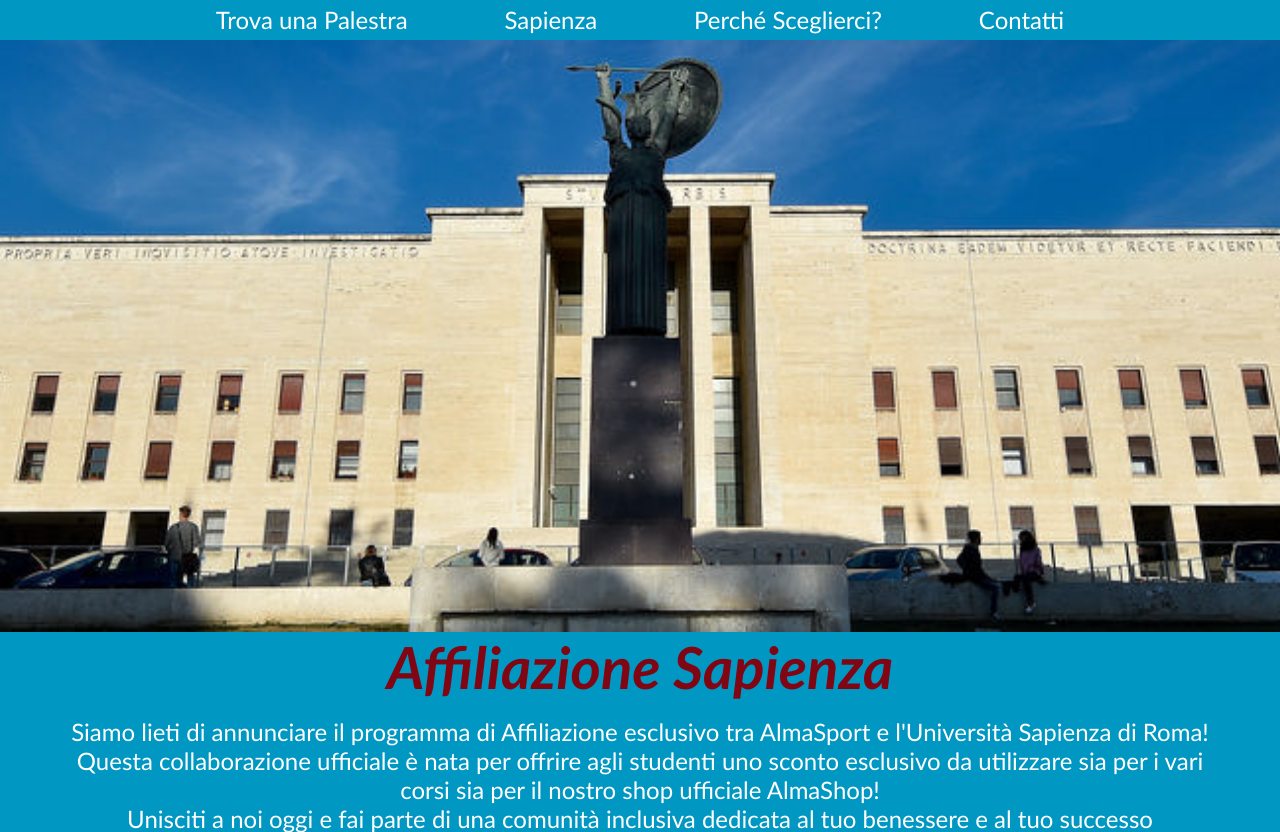
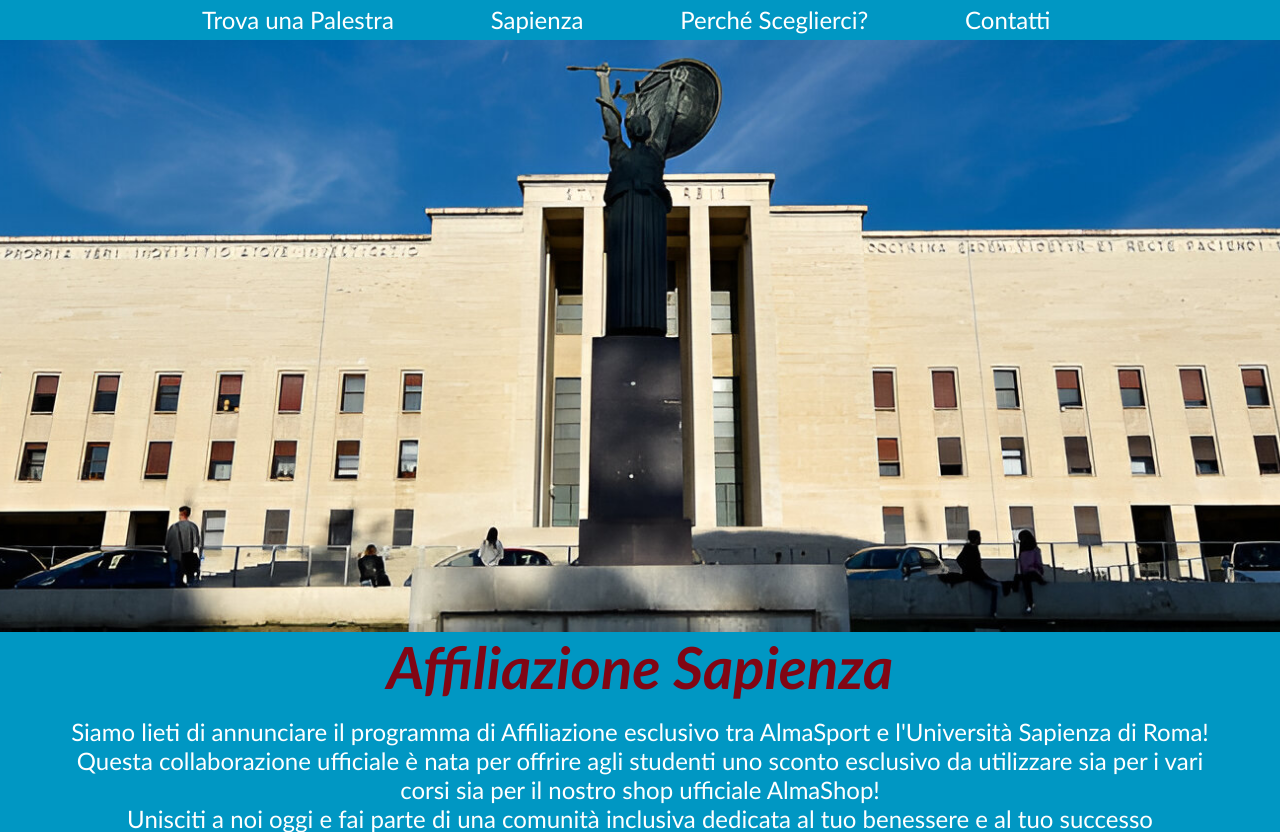
Before and after one commit to Edroedro/AlmaSport, a PHP site: page /sapienza.php in a window 1280 px wide. Shown: the part 100-932 px from the top of the page. Run offline with PHP 8.4, Linux system fonts and the light colour scheme.

Commit message:
Add files via upload

```diff
--- a/Sapienza/styles/sapienza.css
+++ b/Sapienza/styles/sapienza.css
@@ -110,7 +110,7 @@ nav ul ul li a:hover{
     height: 40px;
     width: 100%;
     display: flex;
-    justify-content: space-around;
+    justify-content: start;
     align-items: center;
     transition: all 0.3;
 
@@ -120,7 +120,9 @@ nav ul ul li a:hover{
     display: flex;
     list-style-type: none;
     flex-direction: row;
-    align-items: center;
+    align-items: start;
+    justify-content: start;
+    margin-left: 12vw;
 }
 
 .barradown ul li {
@@ -169,7 +171,7 @@ section{
     position:relative;
     height:74vh;
     width:100%;
-    background-image:url("../sfondi/sapienza.jpg");
+    background-image:url("../sfondi/sapienza.jpeg");
     background-size: cover;
     background-position: center;
     display: flex;
@@ -377,6 +379,16 @@ footer{
         font-size: 28px;
         letter-spacing: 1px;
     }
+    .barradown{
+        height: 38px;
+
+    }
+    .barradown ul{
+        margin-left: 1vw;
+    }
+    .barradown ul li a{
+        font-size: 20px;
+    }
 
     .footer .social a{
         font-size: 22px;
```
